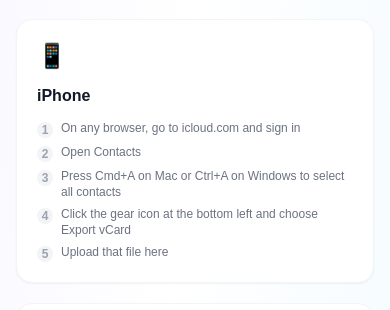
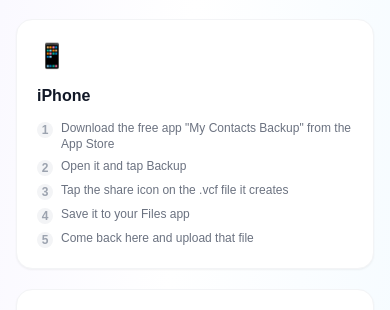
Before and after one commit to harkintunde1995-web/tend, a Next.js app: page / in a window 390 px wide. Shown: the part 2220-2530 px from the top of the page. Built offline with nearby package versions, Linux system fonts and the light colour scheme; no server answers; the database is empty.

Commit message:
Fix iPhone export: on-phone instructions via My Contacts Backup app

```diff
--- a/components/KITApp.tsx
+++ b/components/KITApp.tsx
@@ -110,11 +110,11 @@
       icon: '📱',
       name: 'iPhone',
       steps: [
-        'On any browser, go to icloud.com and sign in',
-        'Open Contacts',
-        'Press Cmd+A on Mac or Ctrl+A on Windows to select all contacts',
-        'Click the gear icon at the bottom left and choose Export vCard',
-        'Upload that file here',
+        'Download the free app "My Contacts Backup" from the App Store',
+        'Open it and tap Backup',
+        'Tap the share icon on the .vcf file it creates',
+        'Save it to your Files app',
+        'Come back here and upload that file',
       ],
     },
     {
```
